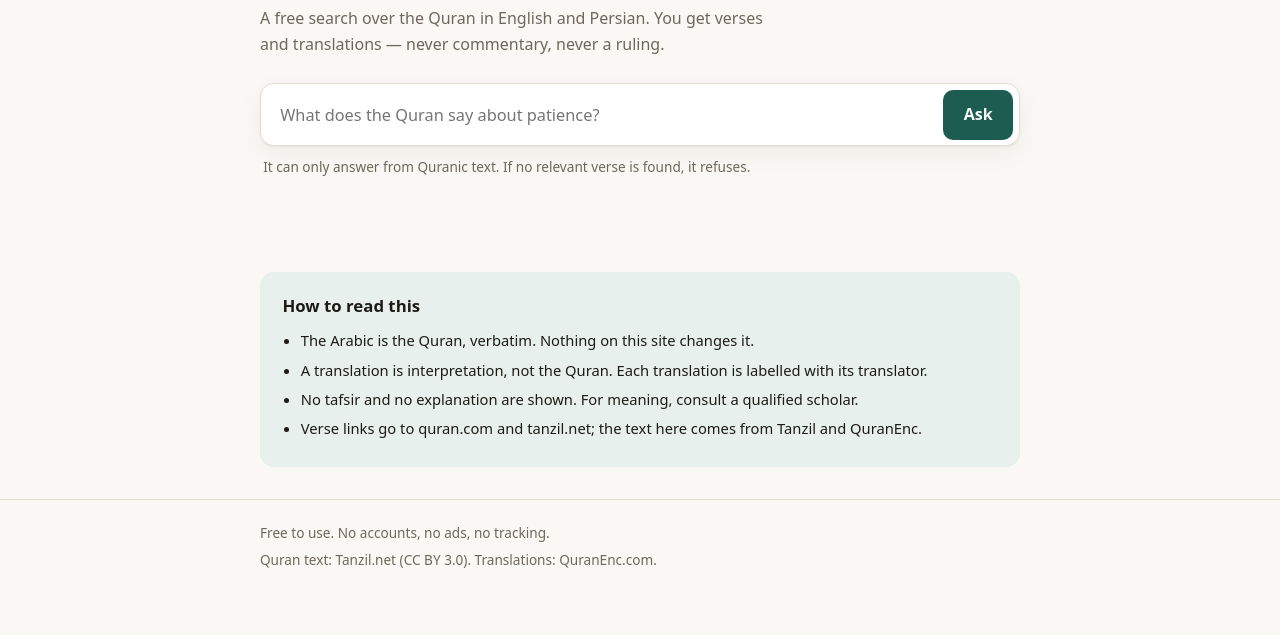
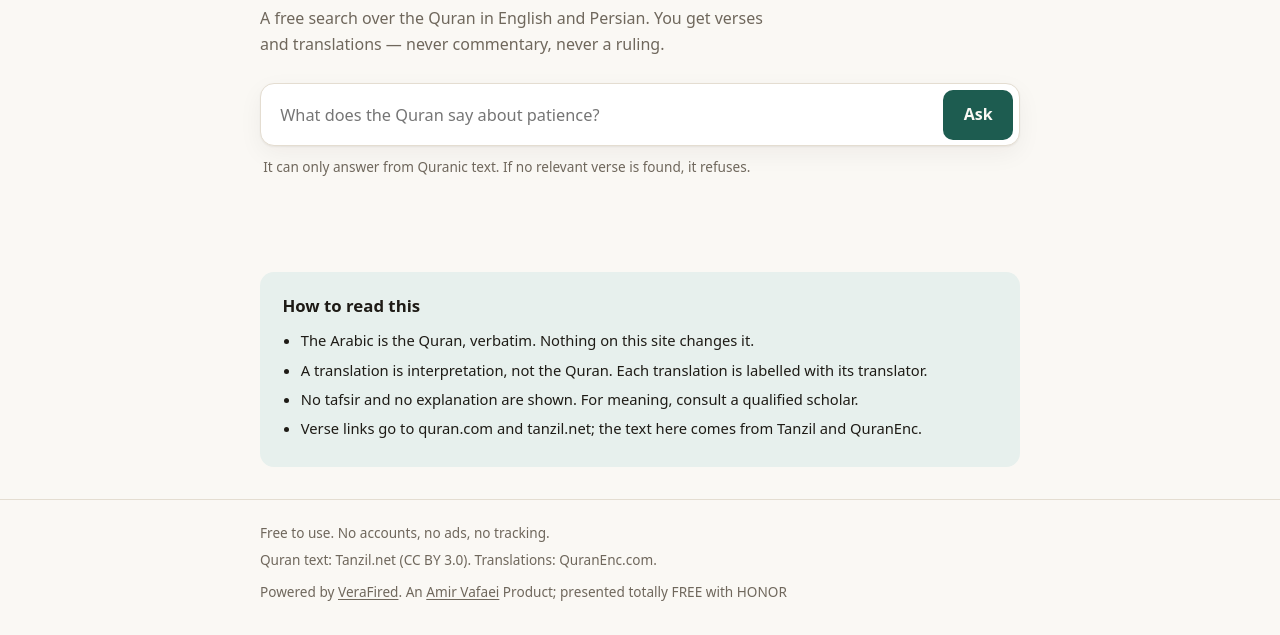
Before and after one commit to VeraFired/Faater, a website: page web/index.html in a window 1280 px wide. Shown: the part 165-800 px from the top of the page. Drawn offline with Linux system fonts and the light colour scheme; no server answers.

Commit message:
Add black-nib favicon and footer credit
Co-Authored-By: Claude Code <noreply@anthropic.com>

```diff
--- a/web/index.html
+++ b/web/index.html
@@ -6,6 +6,7 @@
   <meta name="color-scheme" content="light dark" />
   <title>Faater — ask the Quran</title>
   <meta name="description" content="A free, bilingual (English/Persian) search over the Quran. Verses and translations only; no interpretation." />
+  <link rel="icon" type="image/svg+xml" href="/favicon.svg" />
   <link rel="stylesheet" href="/styles.css" />
 </head>
 <body>
@@ -65,6 +66,11 @@
       <p class="muted" data-i18n="footerLicense">
         Quran text: Tanzil.net (CC BY 3.0). Translations: QuranEnc.com.
       </p>
+      <p class="credit">
+        Powered by <a href="https://github.com/VeraFired" target="_blank" rel="noopener noreferrer">VeraFired</a>.
+        An <a href="https://vafaeiam.ir" target="_blank" rel="noopener noreferrer">Amir Vafaei</a> Product;
+        presented totally FREE with HONOR
+      </p>
     </div>
   </footer>
 
--- a/web/styles.css
+++ b/web/styles.css
@@ -321,6 +321,13 @@ html[dir="rtl"] .translation-label { text-align: right; }
 .site-footer p { margin: 0; }
 .muted { color: var(--muted); }
 
+.site-footer .credit { margin-top: 0.35rem; }
+.site-footer .credit a {
+  color: inherit;
+  text-decoration: underline;
+  text-underline-offset: 0.15em;
+}
+
 .skeleton {
   height: 8.5rem;
   border-radius: var(--radius);
```
Also changed, not shown: web/favicon.svg (added).
